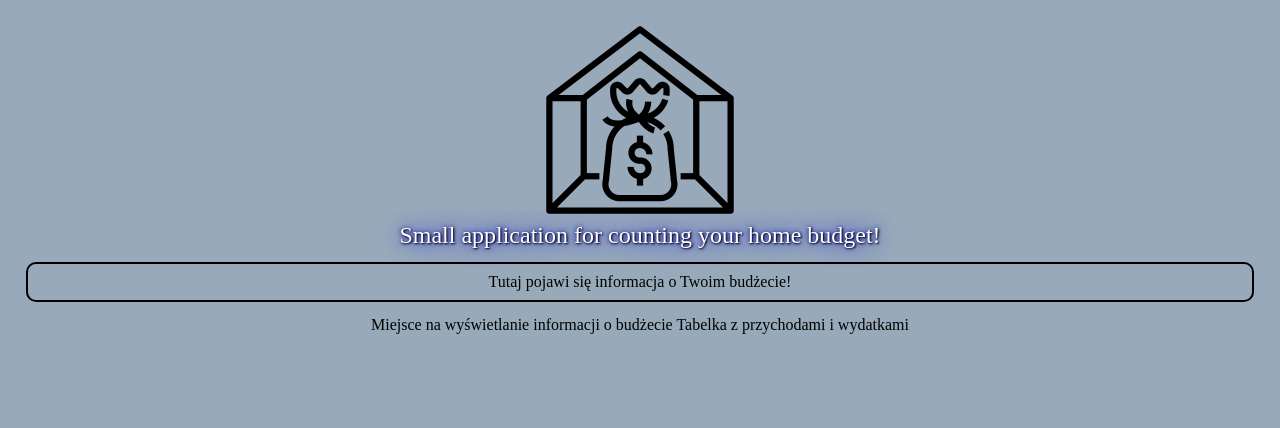
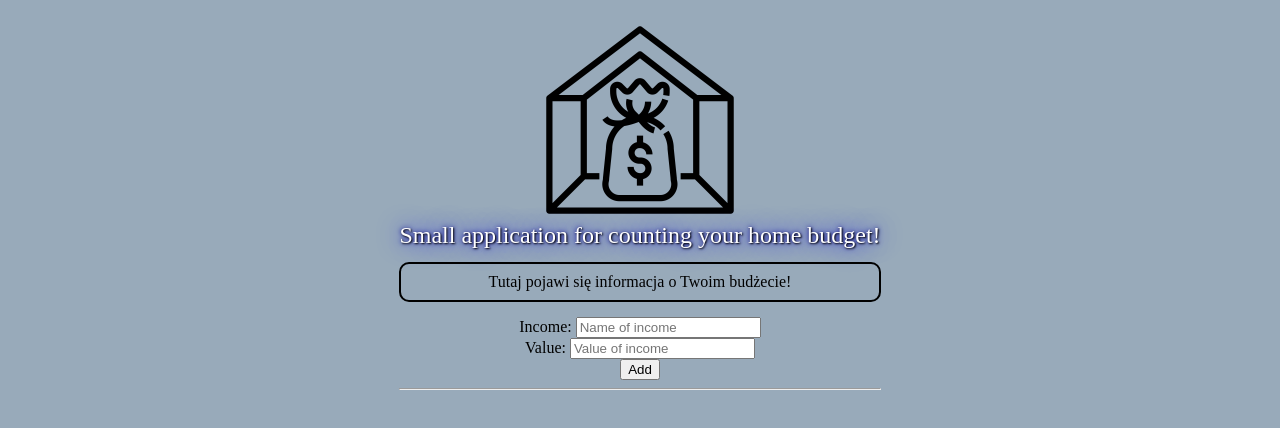
Before and after one commit to musior/home-budget-app, a plain HTML site: page index.html in a window 1280 px wide. Drawn offline with Linux system fonts and the light colour scheme.

Commit message:
Adding form for income tabel. Gonna style it now

```diff
--- a/index.html
+++ b/index.html
@@ -26,8 +26,19 @@
       <div class="budget-information">
         <span>Tutaj pojawi się informacja o Twoim budżecie!</span>
       </div>
-      Miejsce na wyświetlanie informacji o budżecie Tabelka z przychodami i
-      wydatkami
+      <div class="tabel">
+        <div class="income">
+          <form>
+            <label for="income">Income:</label>
+            <input type="text" id="income" name="income" placeholder="Name of income"><br>
+            <label for="value">Value:</label>
+            <input type="number" id="value" name="value" placeholder="Value of income"><br>
+            <input type="submit" value="Add">
+            <hr>
+          </form>
+        </div>
+        <div class="spending"></div>
+      </div>
     </div>
   </body>
 </html>
--- a/style.css
+++ b/style.css
@@ -13,6 +13,7 @@ html {
   margin: 0 auto;
   align-content: center;
   text-align: center;
+  flex-wrap: wrap;
 }
 
 .logo {
```
